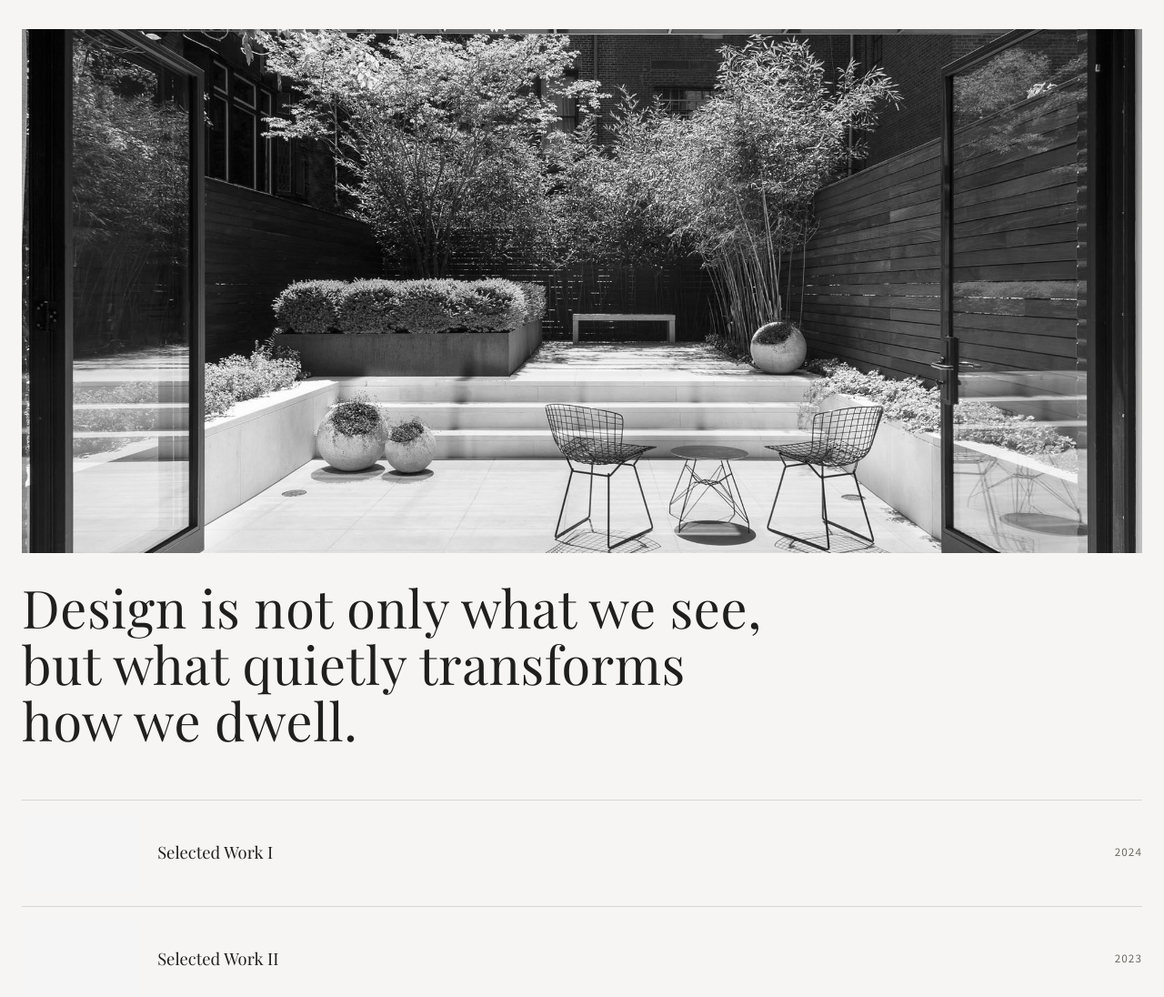
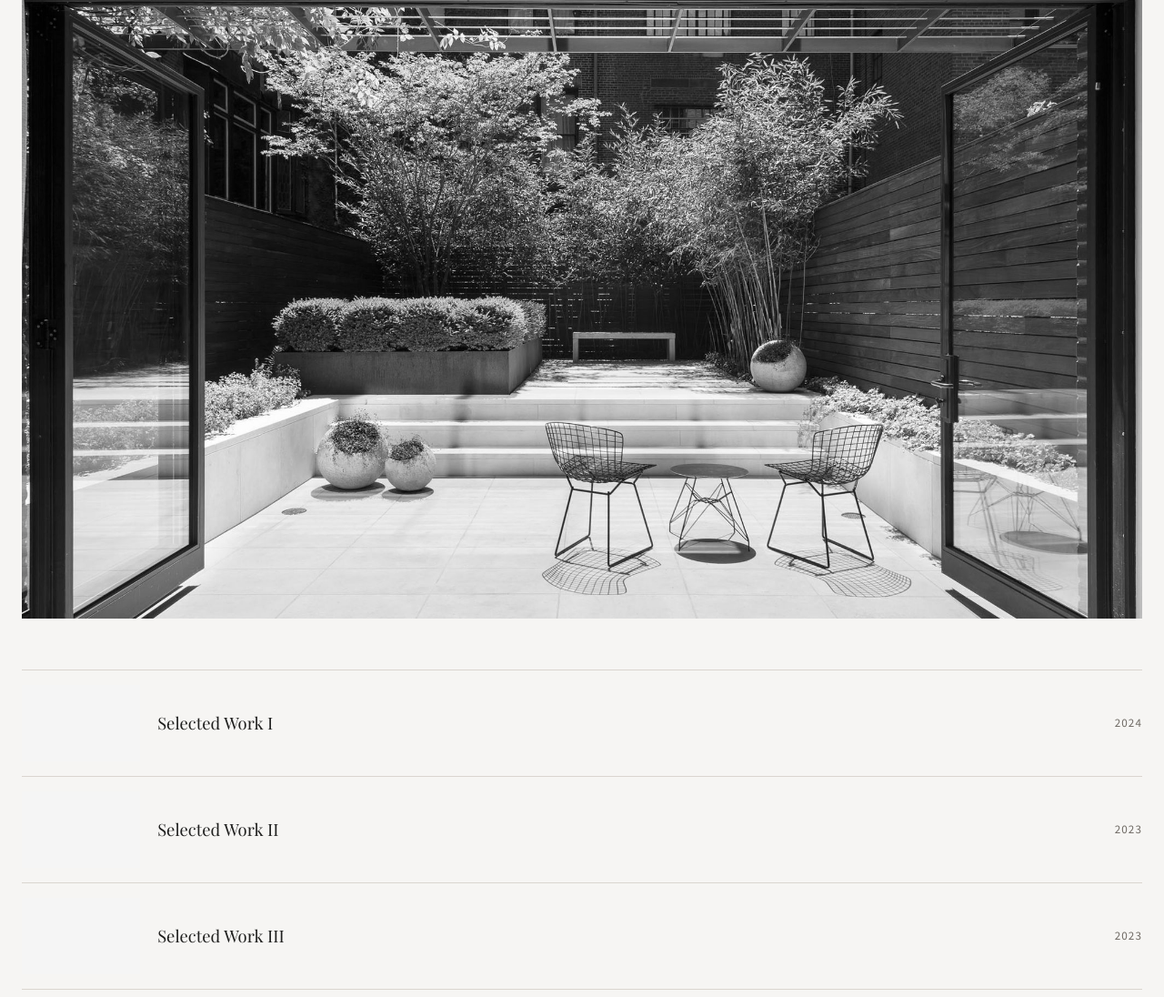
Before and after one commit to gustavopelayo/architect-portfolio, a FastAPI app: page / in a window 1280 px wide. Shown: the part 73-1169 px from the top of the page at 91% size. Run offline with FastAPI, Linux system fonts and the light colour scheme; data that the repository does not hold is empty.

Commit message:
refactor: remove tagline, full-height hero images

```diff
--- a/app/static/css/style.css
+++ b/app/static/css/style.css
@@ -111,13 +111,13 @@ main {
 
 .hero {
     max-width: 1280px;
-    margin: 2rem auto 0;
+    margin: 0 auto;
     padding: 0 1.5rem;
 }
 
 .hero-image {
     width: 100%;
-    height: min(72vh, 760px);
+    height: min(85vh, 900px);
     object-fit: cover;
     display: block;
     filter: grayscale(100%);
@@ -136,7 +136,7 @@ main {
     top: 0;
     left: 0;
     width: 100%;
-    height: min(72vh, 760px);
+    height: min(85vh, 900px);
     object-fit: cover;
     display: block;
     filter: grayscale(100%);
@@ -151,22 +151,6 @@ main {
 
 .hero-slide:hover {
     filter: grayscale(0%);
-}
-
-#rotating-tagline {
-    transition: opacity 0.3s ease;
-}
-
-.hero-content {
-    max-width: 1280px;
-    margin: 0 auto;
-    padding: 1.75rem 1.5rem 0;
-}
-
-.hero-content h1 {
-    font-size: clamp(2.1rem, 4.5vw, 4rem);
-    line-height: 1.08;
-    max-width: 820px;
 }
 
 .projects-list {
--- a/app/templates/index.html
+++ b/app/templates/index.html
@@ -13,12 +13,6 @@
     {% else %}
     <img src="/static/uploads/hero-minimalist.jpg" alt="Architecture Studio" class="hero-image">
     {% endif %}
-</section>
-
-<section class="hero-content">
-    {% set tagline_list = settings.get('tagline', 'Design is not only what we see, but what quietly transforms how we dwell.').split('\n') %}
-    {% set tagline_json = tagline_list | tojson %}
-    <h1 id="rotating-tagline">{{ tagline_list[0] }}</h1>
 </section>
 
 <section class="projects-list">
@@ -71,19 +65,6 @@ document.querySelectorAll('.project-thumb-wrap').forEach(function(wrap) {
 });
 
 (function() {
-    var taglines = {{ tagline_json | safe }};
-    var idx = 0;
-    var el = document.getElementById('rotating-tagline');
-    if (taglines.length > 1 && el) {
-        setInterval(function() {
-            idx = (idx + 1) % taglines.length;
-            el.style.opacity = 0;
-            setTimeout(function() {
-                el.textContent = taglines[idx];
-                el.style.opacity = 1;
-            }, 300);
-        }, 5000);
-    }
     var slides = document.querySelectorAll('.hero-slide');
     if (slides.length > 1) {
         var sidx = 0;
```
